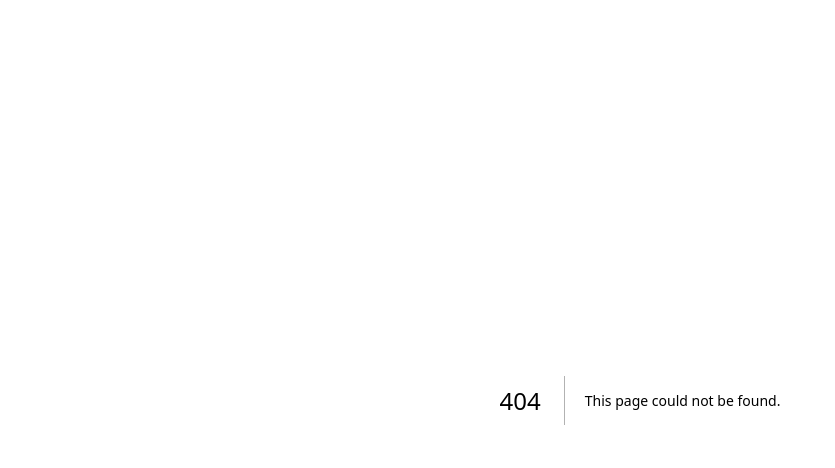
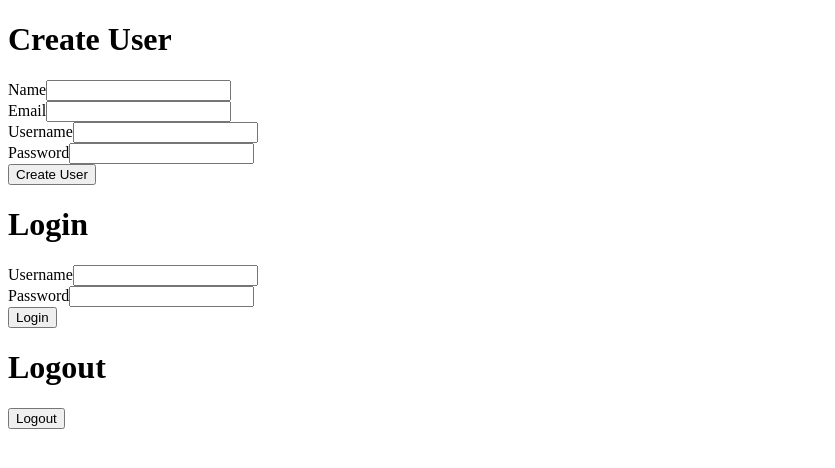
Before and after one commit to ShakedTsabari/simple-post-viewer, a Next.js app in the folder frontend/: page /homepage in a window 1280 px wide. Before the commit this address had no page. Shown: the top 468 px of the page, without its empty margins (0-835 px from the left). Built offline with nearby package versions, Linux system fonts and the light colour scheme.

Commit message:
added homepage

```diff
--- /dev/null
+++ b/frontend/src/pages/homepage.tsx
@@ -0,0 +1,37 @@
+import Link from 'next/link'
+
+export default function Login() {
+  return (
+    <div>
+      <div>
+        <h1>Create User</h1>
+        <form name="create_user_form_name">
+          <label>Name</label>
+          <input type="text" name="create_user_form_name" /><br />
+          <label>Email</label>
+          <input type="text" name="create_user_form_email" /><br />
+          <label>Username</label>
+          <input type="text" name="create_user_form_username"/><br />
+          <label>Password</label>
+          <input type="password" name="create_user_form_password" /><br />
+          <button name="create_user_form_create_user">Create User</button>
+        </form>
+      </div>
+          <div>
+          <h1>Login</h1>
+          <form name="login_form">
+            <label>Username</label>
+            <input type="text" name="login_form_username" /><br />
+            <label>Password</label>
+            <input type="password" name="login_form_password" /><br />
+            <button name="login_form_login">Login</button>
+          </form>
+        </div>
+        <div>
+          <h1>Logout</h1>
+          <button name="logout">Logout</button>
+
+        </div>
+      </div>
+  )
+}
--- a/frontend/src/pages/index.tsx
+++ b/frontend/src/pages/index.tsx
@@ -7,8 +7,8 @@ import Link from 'next/link';
 export default function App({notes, user}:{notes: any, user: any}) {
   return (
     <div className="App">
+      <Link href="/homepage">home</Link>
       <NoteList posts={notes} user={user}/>
-      <Link href="/login">Login</Link>
     </div>
   );
 }
@@ -16,12 +16,11 @@ export default function App({notes, user}:{notes: any, user: any}) {
 export async function getStaticProps() {
   const res = await fetch('http://localhost:3001/notes');
   const notes = await res.json();
-  const user = {name: 'Author 2'};
+  const user = {name: 'Author 1'};
   return {
     props: {
       notes,
       user
     },
   };
-
 }
```
Also changed, not shown: frontend/src/pages/login.tsx (deleted, +0 -10 lines), 2 other files (tests, documents, lock files or other folders).
